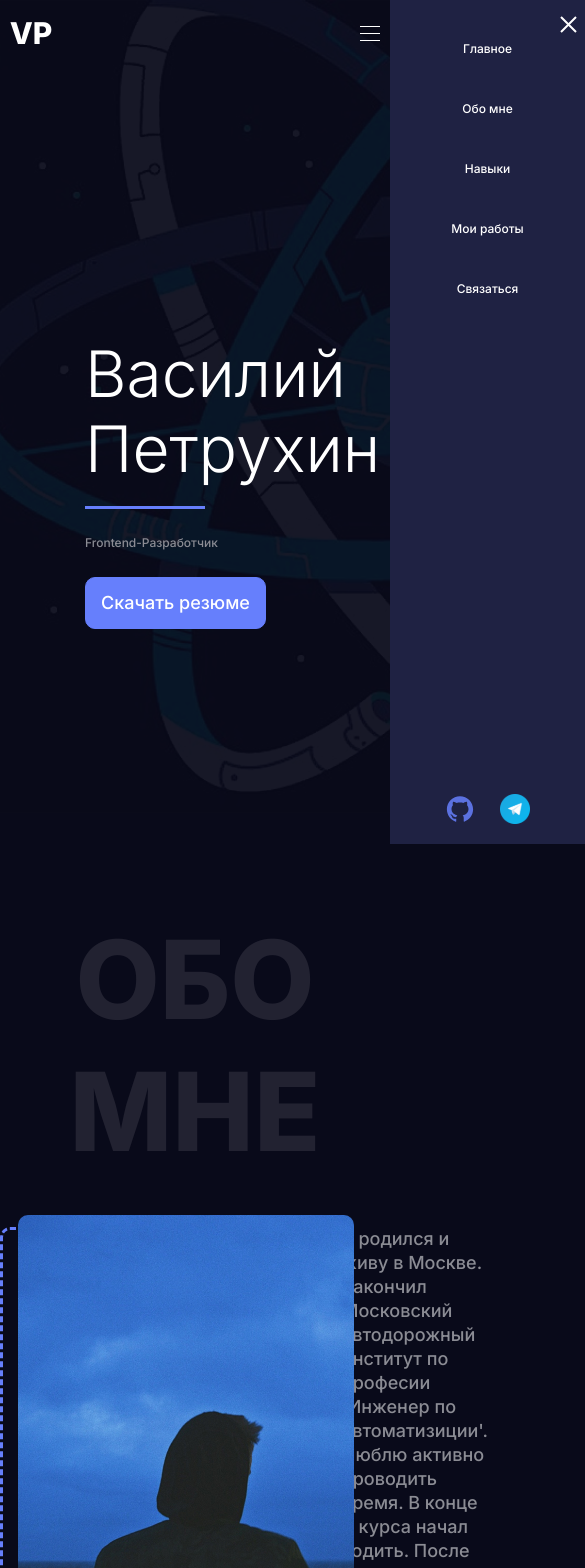
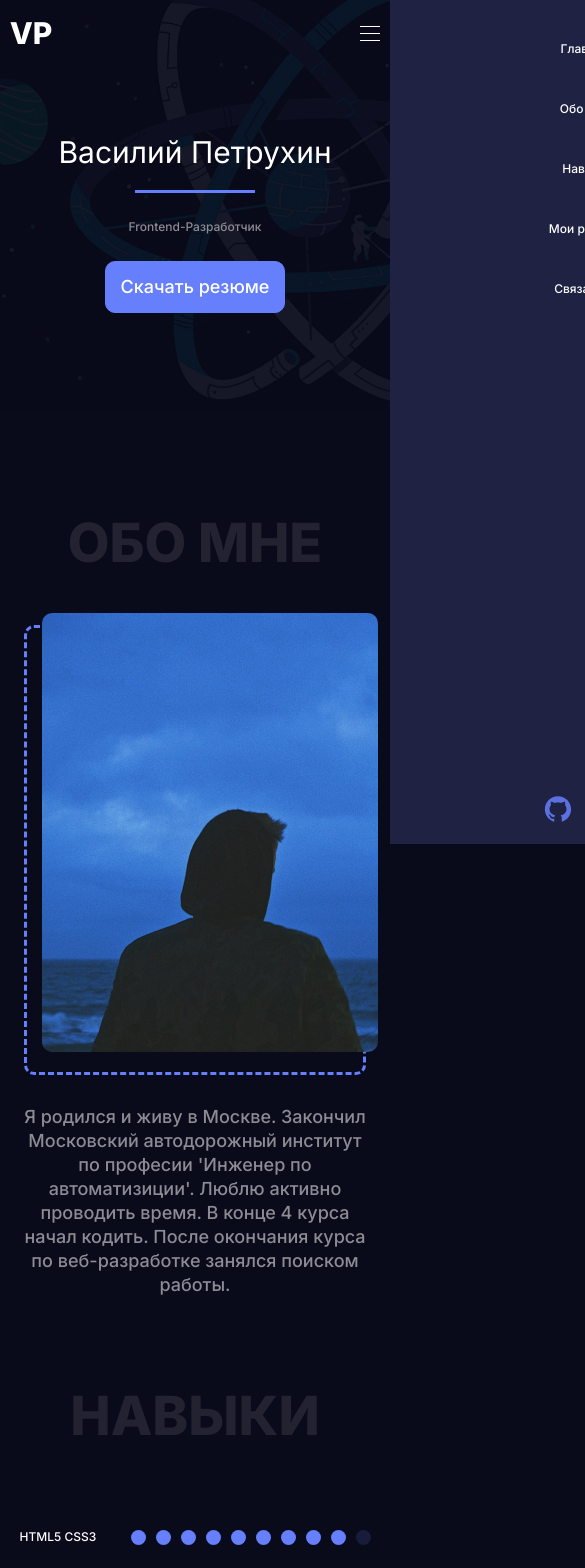
Before and after one commit to vpetrukhin/Portfolio, a React (Create React App) app: page / in a window 390 px wide. Shown: the top 1568 px of the page, 585 px wide, since content can reach past the window. Built offline with nearby package versions, Linux system fonts and the light colour scheme.

Commit message:
Make adaptive for all section

```diff
--- a/src/sections/About/ui/About.module.scss
+++ b/src/sections/About/ui/About.module.scss
@@ -10,6 +10,7 @@
 
 .content {
     max-width: 975px;
+    width: 90%;
     margin: 0 auto;
 
     display: flex;
@@ -17,6 +18,7 @@
 }
 
 .avatar {
+    margin-right: 20px;
     border-radius: 10px;
     border: 3px dashed var(--color-ascent);
 }
@@ -27,5 +29,25 @@
 }
 
 .description {
-    width: 500px;
+    max-width: 500px;
 }
+
+@media screen and (max-width: 900px) {
+    .content {
+        flex-direction: column;
+        align-items: center;
+    }
+    .avatar {
+        margin-right: 0;
+        margin-bottom: 30px;
+    }
+    .description {
+        text-align: center;
+    }
+}
+
+@media screen and (max-width: 350px) {
+    .avatar, .avatarImg  {
+        width: 100%;
+    }
+}
--- a/src/sections/Footer/ui/Footer.module.scss
+++ b/src/sections/Footer/ui/Footer.module.scss
@@ -12,3 +12,10 @@
     margin: 0;
     list-style: none;
 }
+
+@media screen and (max-width: 450px) {
+    .Footer {
+        flex-direction: column;
+        gap: 20px;
+    }
+}
--- a/src/sections/Main/ui/Main.module.scss
+++ b/src/sections/Main/ui/Main.module.scss
@@ -35,3 +35,23 @@
     margin: 0;
     margin-bottom: 25px;
 }
+
+@media screen and (max-width: 700px) {
+    .Main {
+        height: 410px;
+        padding-bottom: 0;
+    }
+    .content {
+        align-items: center;
+        justify-content: center;
+    }
+    .offer {
+        margin-left: 0;
+        display: flex;
+        flex-direction: column;
+        align-items: center;
+    }
+    .title {
+        font: var(--font-xl);
+    }
+}
--- a/src/sections/Projects/ui/Project.module.scss
+++ b/src/sections/Projects/ui/Project.module.scss
@@ -9,6 +9,7 @@
 
 .projects {
     max-width: 960px;
+    width: 90%;
     margin: 0 auto;
     padding: 0;
     list-style: none;
@@ -25,3 +26,17 @@
     font: var(--font-m);
     text-align: center;
 }
+
+@media screen and (max-width: 780px) {
+    .projects {
+        grid-template-columns: repeat(2, 1fr);
+        gap: 20px;
+    }
+}
+
+@media screen and (max-width: 400px) {
+    .projects {
+        grid-template-columns: 1fr;
+        gap: 20px;
+    }
+}
--- a/src/sections/Skills/ui/Skill/Skill.module.scss
+++ b/src/sections/Skills/ui/Skill/Skill.module.scss
@@ -26,3 +26,25 @@
 .active {
     background-color: var(--color-ascent);
 }
+
+
+@media screen and (max-width: 780px) {
+    .Skill p {
+        font: var(--font-s);
+    }
+    .rounds {
+        gap: 10px;
+    }
+    .round {
+        width: 15px;
+        height: 15px;
+        font-size: 0;
+    }
+}
+
+@media screen and (max-width: 370px) {
+    .round {
+        width: 5px;
+        height: 5px;
+    }
+}
--- a/src/sections/Skills/ui/Skills.module.scss
+++ b/src/sections/Skills/ui/Skills.module.scss
@@ -8,6 +8,7 @@
 
 .content {
     max-width: 800px;
+    width: 90%;
     margin: 0 auto;
     display: flex;
     flex-direction: column;
--- a/src/shared/ui/Title/Title.module.scss
+++ b/src/shared/ui/Title/Title.module.scss
@@ -13,3 +13,10 @@
     line-height: 75px;
     color: var(--color-primary);
 }
+
+@media screen and (max-width: 700px) {
+    .section {
+        font-size: 54px;
+        line-height: 65px;
+    }
+}
--- a/src/widgets/Header/Header.module.scss
+++ b/src/widgets/Header/Header.module.scss
@@ -103,7 +103,7 @@
     }
 }
 
-@media (max-width: 330px) {
+@media (max-width: 400px) {
     .menu {
         width: 100%;
     }
--- a/src/widgets/Header/Header.tsx
+++ b/src/widgets/Header/Header.tsx
@@ -1,4 +1,4 @@
-import { useEffect, useRef, useState } from 'react';
+import { useEffect, useState } from 'react';
 import { classNames } from 'shared/lib/classNames/classNames';
 import { Button, ButtonTheme } from 'shared/ui/Button/Button';
 import { NavBar } from 'widgets/Navbar';
```
